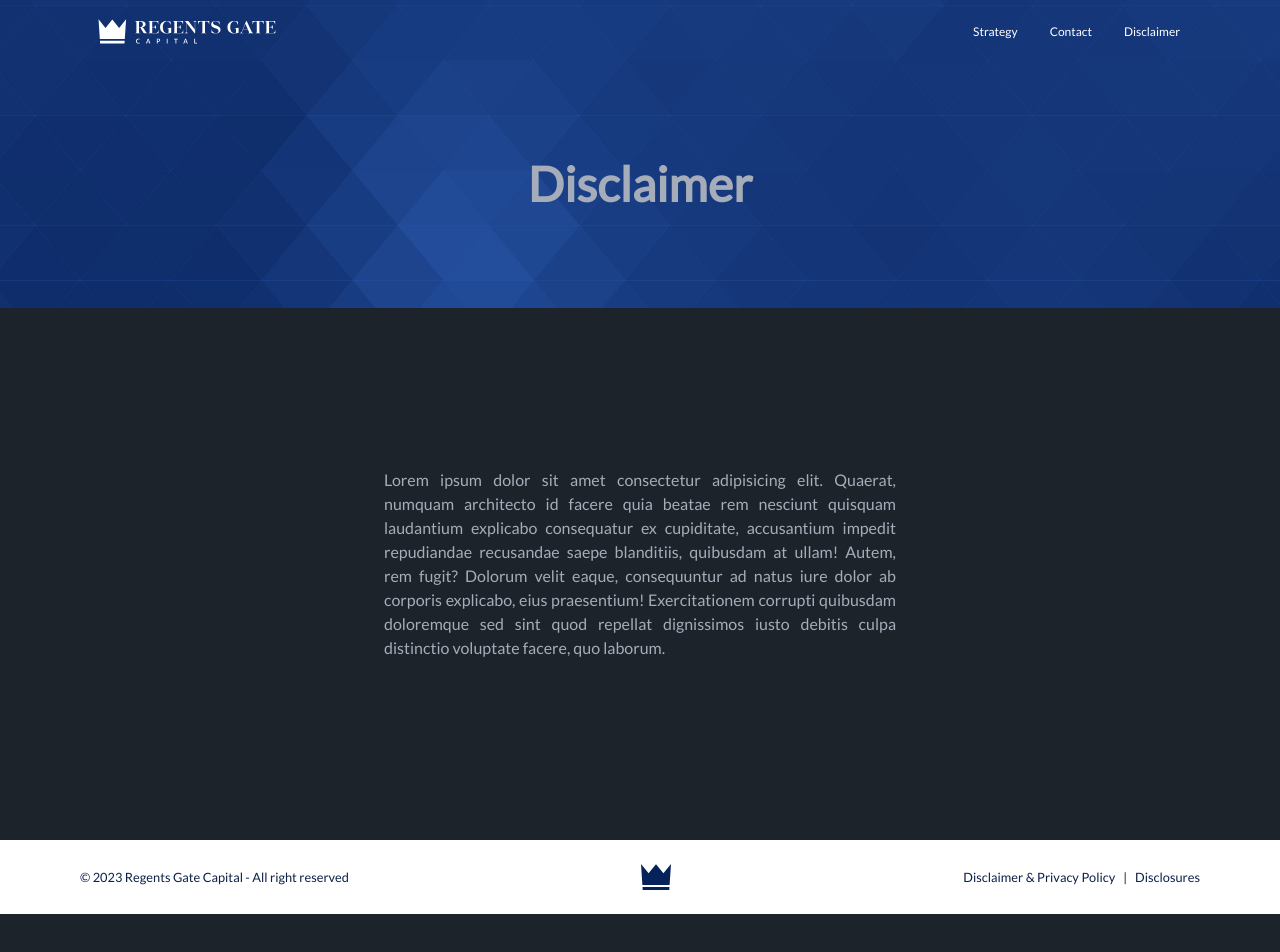
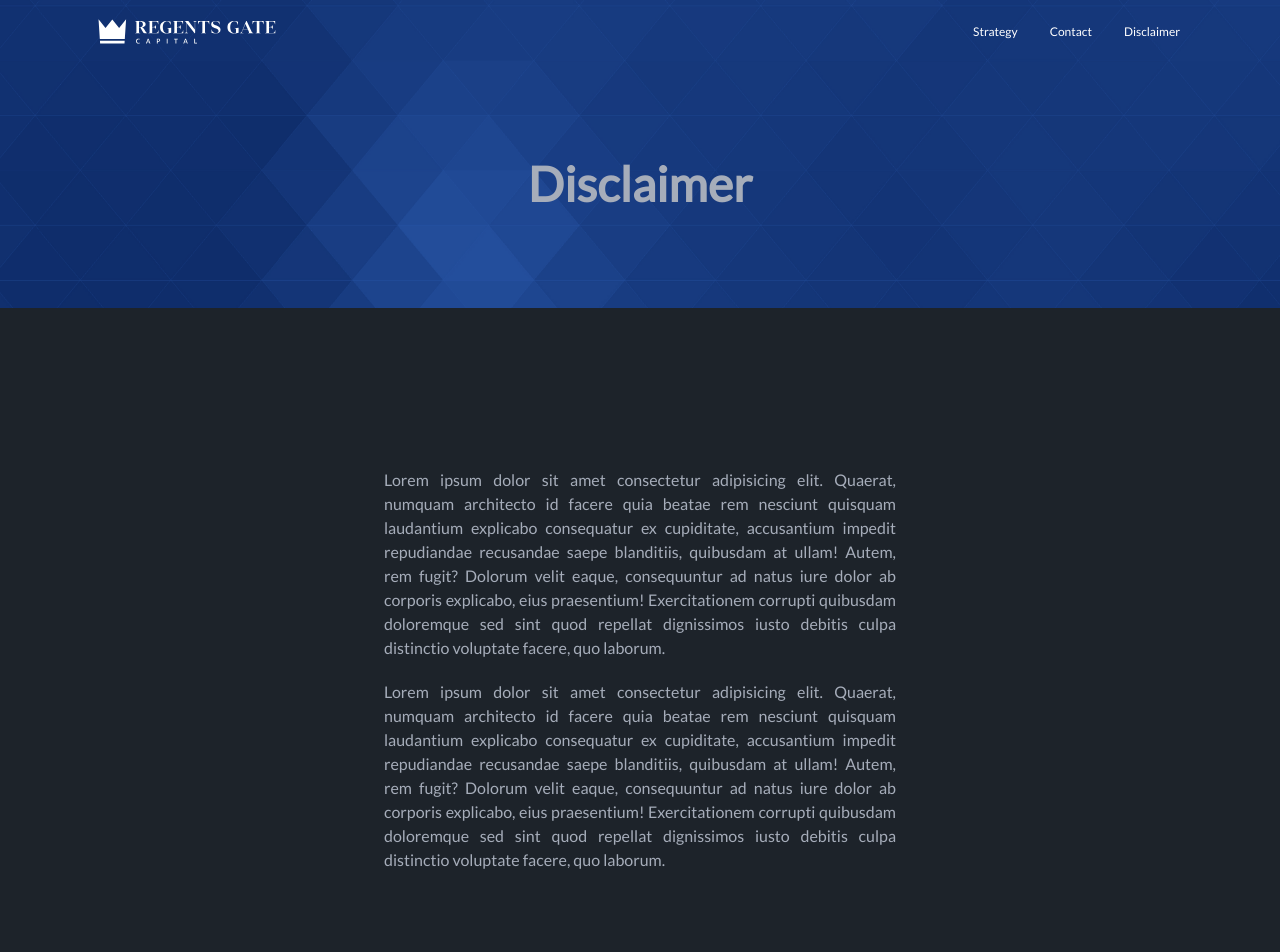
Before and after one commit to roloep85/rgc, a Next.js app: page /disclaimer in a window 1280 px wide. Shown: the top 952 px of the page. Before the commit the page ends 914 px from the top, so only its background shows below. Built offline with nearby package versions, Linux system fonts and the light colour scheme.

Commit message:
disclaimer page animation

```diff
--- a/app/disclaimer/page.tsx
+++ b/app/disclaimer/page.tsx
@@ -1,6 +1,13 @@
+"use client";
 import React from "react";
+import { useInView } from "react-intersection-observer";
 
 const DisclaimerPage = () => {
+  const { ref, inView } = useInView({
+    triggerOnce: true,
+    threshold: 0,
+  });
+
   return (
     <>
       <div
@@ -17,9 +24,27 @@ const DisclaimerPage = () => {
           </div>
         </div>
       </div>
-      <div className='container px-2 sm:px-20 mx-auto py-40'>
+      <div ref={ref} className='container px-2 sm:px-20 mx-auto py-40'>
         <div className='max-w-lg mx-auto text-justify'>
-          <p className='mb-5'>
+          <p
+            className={`mb-5 transition-transform duration-700 transform-gpu ${
+              inView ? "translate-y-0" : "translate-y-96"
+            }`}
+          >
+            Lorem ipsum dolor sit amet consectetur adipisicing elit. Quaerat,
+            numquam architecto id facere quia beatae rem nesciunt quisquam
+            laudantium explicabo consequatur ex cupiditate, accusantium impedit
+            repudiandae recusandae saepe blanditiis, quibusdam at ullam! Autem,
+            rem fugit? Dolorum velit eaque, consequuntur ad natus iure dolor ab
+            corporis explicabo, eius praesentium! Exercitationem corrupti
+            quibusdam doloremque sed sint quod repellat dignissimos iusto
+            debitis culpa distinctio voluptate facere, quo laborum.
+          </p>
+          <p
+            className={`mb-5 transition-transform duration-700 delay-200 transform-gpu ${
+              inView ? "translate-y-0" : "translate-y-96"
+            }`}
+          >
             Lorem ipsum dolor sit amet consectetur adipisicing elit. Quaerat,
             numquam architecto id facere quia beatae rem nesciunt quisquam
             laudantium explicabo consequatur ex cupiditate, accusantium impedit
```
